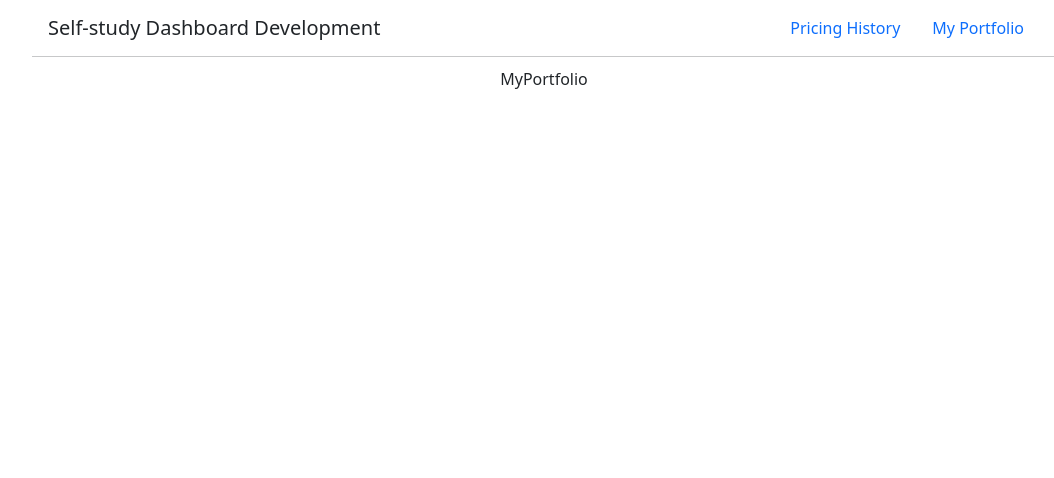
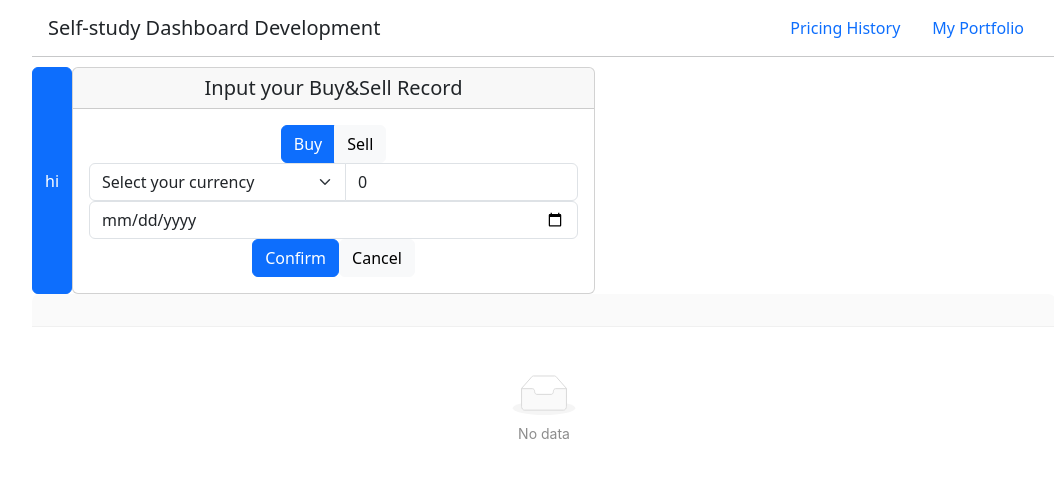
Before and after one commit to karsonchancwk/cryptoprice-dashboard, a React (Create React App) app: page /myPortfolio in a window 1280 px wide. Shown: the top 478 px of the page, without its empty margins (96-1150 px from the left). Built offline with nearby package versions, Linux system fonts and the light colour scheme.

Commit message:
rm papaparse, port card

```diff
--- a/package.json
+++ b/package.json
@@ -6,8 +6,8 @@
     "@testing-library/jest-dom": "^5.17.0",
     "@testing-library/react": "^13.4.0",
     "@testing-library/user-event": "^13.5.0",
+    "antd": "^5.9.3",
     "bootstrap": "^5.3.2",
-    "papaparse": "^5.4.1",
     "plotly.js": "^2.26.1",
     "react": "^18.2.0",
     "react-bootstrap": "^2.8.0",
--- a/src/MyPortfolio.js
+++ b/src/MyPortfolio.js
@@ -1,7 +1,119 @@
-import React from "react";
+import React, { useState } from "react";
+import { Card, Form, InputGroup, Button, ButtonGroup } from "react-bootstrap";
+import { Table } from "antd";
+import Plot from "react-plotly.js";
 
+import AllCoins from "./frontend_dataset/summary.json";
+
+// Todo: restrain date input, make table
 function MyPortfolio() {
-  return <div>MyPortfolio</div>;
+  const [portfolio, setPortfolio] = useState([]);
+  const [txLog, setTxLog] = useState({
+    action: true,
+    coin: "",
+    amount: 0.0,
+    txdate: "",
+  });
+  const columns = [
+    { title: "Transaction Date", dataIndex: "date", key: "date" },
+    { title: "Crypto", dataIndex: "coin", key: "coin" },
+    { title: "Buy / Sell", key: "action", render: (a) => <span>{a}</span> },
+    { title: "Amount", dataIndex: "amount", key: "amount" },
+  ];
+
+  const handleSubmit = (e) => {
+    e.preventDefault();
+    console.log(e.target);
+  };
+
+  return (
+    <div>
+      <div className="d-flex">
+        <Button onClick={() => console.log(txLog)}>hi</Button>
+        {/* <Plotly /> onChange={(c) => console.log(c)}*/}
+        <Card>
+          <Card.Header as="h5">Input your Buy&Sell Record</Card.Header>
+          <Card.Body>
+            <Form onSubmit={handleSubmit}>
+              {/* Buy or sell */}
+              <ButtonGroup
+                onClick={(e) =>
+                  setTxLog((p) => ({ ...p, action: e.target.id === "buy" }))
+                }
+              >
+                <Button id="buy" variant={txLog?.action ? "primary" : "light"}>
+                  Buy
+                </Button>
+                <Button id="sell" variant={txLog?.action ? "light" : "primary"}>
+                  Sell
+                </Button>
+              </ButtonGroup>
+
+              {/* Currency & amt */}
+              <InputGroup>
+                {/* Currency */}
+                <Form.Select
+                  id="coin"
+                  required
+                  value={txLog?.coin}
+                  onChange={(e) =>
+                    setTxLog((p) => ({ ...p, [e.target.id]: e.target.value }))
+                  }
+                >
+                  <option value="">Select your currency</option>
+                  {AllCoins.map((i) => (
+                    <option value={i.Symbol}>
+                      {i.Name} ({i.Symbol})
+                    </option>
+                  ))}
+                </Form.Select>
+
+                {/* Amt */}
+                <Form.Control
+                  placeholder="0.00"
+                  id="amount"
+                  value={txLog?.amount}
+                  onChange={(e) =>
+                    setTxLog((p) => ({
+                      ...p,
+                      [e.target.id]: e.target.value,
+                    }))
+                  }
+                />
+              </InputGroup>
+
+              {/* Tx date */}
+              <Form.Control
+                required
+                id="txdate"
+                type="date"
+                value={txLog?.txdate}
+                placeholder="Transaction date"
+                onChange={(e) =>
+                  setTxLog((p) => ({
+                    ...p,
+                    [e.target.id]: e.target.value,
+                  }))
+                }
+              />
+              <Button variant="primary" type="submit">
+                Confirm
+              </Button>
+              <Button
+                variant="light"
+                onClick={() =>
+                  setTxLog({ action: true, coin: "", amount: 0.0, txdate: "" })
+                }
+              >
+                Cancel
+              </Button>
+            </Form>
+          </Card.Body>
+        </Card>
+      </div>
+      <Table />
+    </div>
+  );
 }
 
 export default MyPortfolio;
```
Also changed, not shown: src/PricingHistory.js (+2 -8 lines), 1 other file (tests, documents, lock files or other folders).
